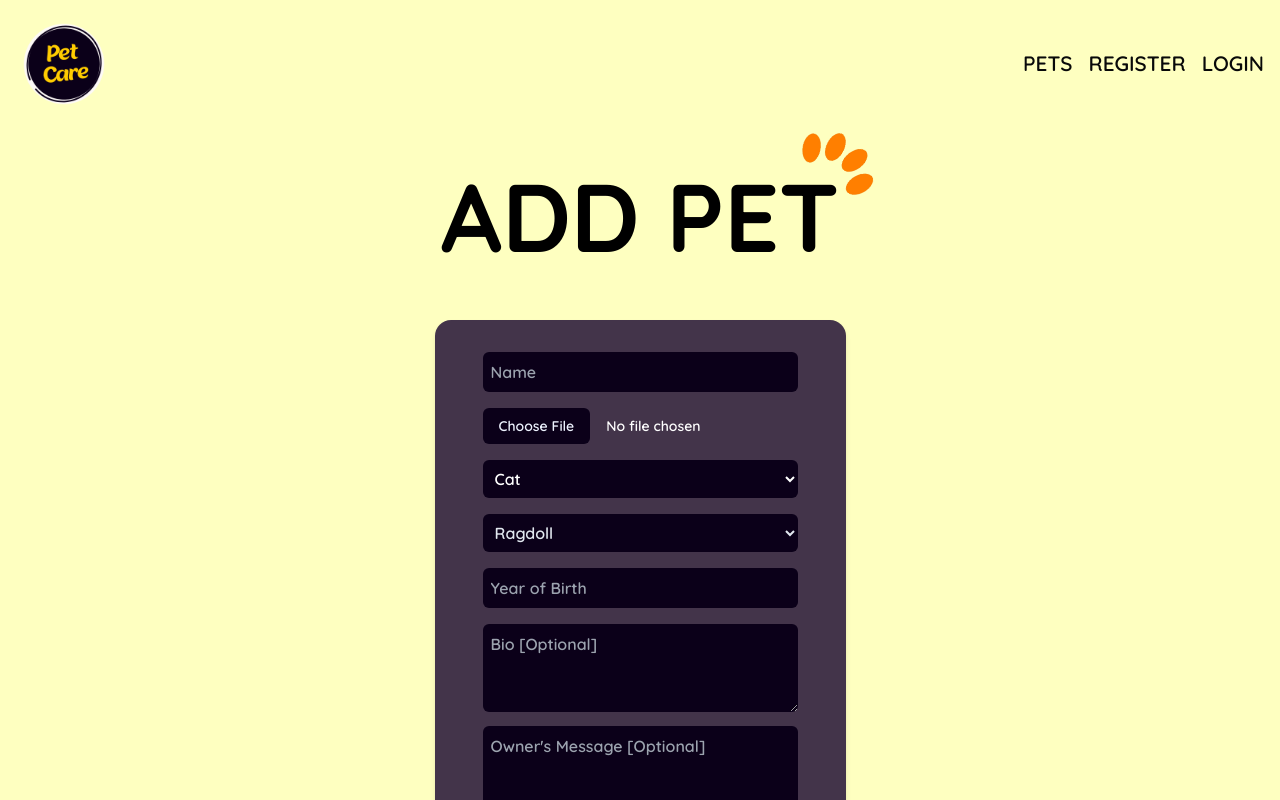
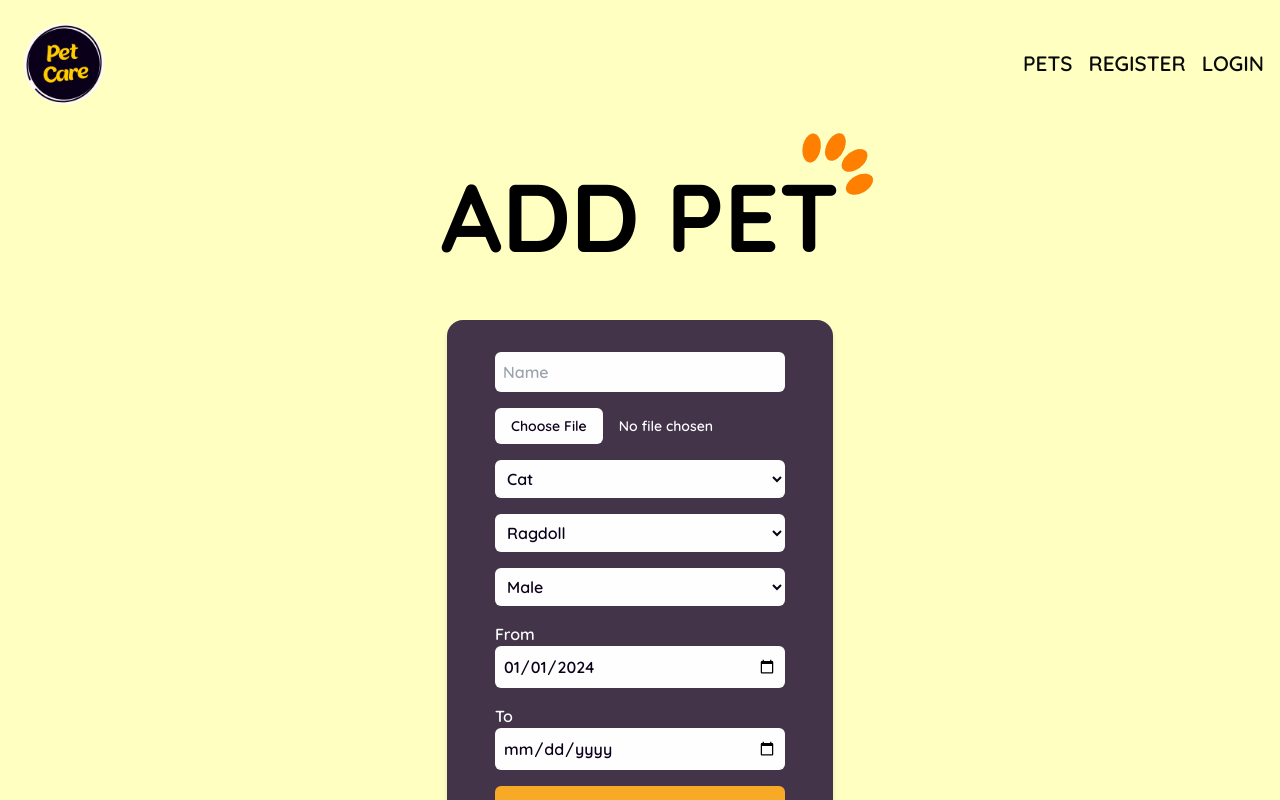
Before and after one commit to PekaVengers/PetCare, a React (Vite) app in the folder client/: page /add-pet in a window 1280 px wide. Shown: the top 800 px of the page. Built offline with nearby package versions, Linux system fonts and the light colour scheme.

Commit message:
chore: update add-pet page

```diff
--- a/client/src/pages/AddPet.jsx
+++ b/client/src/pages/AddPet.jsx
@@ -1,25 +1,74 @@
-import { Form} from "react-router-dom";
+import { Form } from "react-router-dom";
 import { useState } from "react";
 import SectionHeading from "../components/SectionHeading";
 
 // eslint-disable-next-line react-refresh/only-export-components
-export async function action({request}) {
+export async function action({ request }) {
   const formData = await request.formData();
   console.log(formData);
 }
 
 export default function AddPet() {
+  const [profile, setProfile] = useState("");
+  const [formOne, setFormOne] = useState(true);
+  const [startDate, setStartDate] = useState("2024-01-01");
+  const [endDate, setEndDate] = useState("");
   const [curType, setCurType] = useState("Cat");
   const petTypes = ["Cat", "Dog", "Rabbit"];
   const petBreeds = {
-    "Cat": [
-      "Ragdoll", "Sphynx","Maine Coone", "Abyssinian",
+    Cat: [
+      "Ragdoll",
+      "Sphynx",
+      "Maine Coon",
+      "Abyssinian",
+      "Siamese",
+      "Persian",
+      "British Shorthair",
     ],
-    "Dog": [
-      "Labrador", "Husky", "Bulldog","Poodle", "German Shepherd",
+    Dog: [
+      "Labrador Retriever",
+      "Husky",
+      "Bulldog",
+      "Poodle",
+      "German Shepherd",
+      "Golden Retriever",
+      "Beagle",
     ],
-    "Rabbit": [
-      "Mini Lop", "Rex", "Lionhead",
+    Rabbit: [
+      "Mini Lop",
+      "Rex",
+      "Lionhead",
+      "Flemish Giant",
+      "Dutch",
+      "Holland Lop",
+      "English Angora",
+    ],
+    Fish: [
+      "Goldfish",
+      "Betta",
+      "Angelfish",
+      "Guppy",
+      "Cichlid",
+      "Tetra",
+      "Molly",
+    ],
+    Bird: [
+      "Parakeet",
+      "Cockatiel",
+      "Canary",
+      "Finch",
+      "Lovebird",
+      "African Grey Parrot",
+      "Cockatoo",
+    ],
+    Reptile: [
+      "Ball Python",
+      "Corn Snake",
+      "Bearded Dragon",
+      "Leopard Gecko",
+      "Iguana",
+      "Turtle",
+      "Chameleon",
     ],
   };
 
@@ -27,48 +76,235 @@ export default function AddPet() {
     setCurType(event.target.value);
   }
 
+  const handleStartDateChange = (e) => {
+    setStartDate(e.target.value);
+  };
+
+  const handleEndDateChange = (e) => {
+    setEndDate(e.target.value);
+  };
+
+  const toggleForm = () => {
+    setFormOne(!formOne);
+  };
+
+  const updateProfileDataChange = (e) => {
+
+    const reader = new FileReader();
+
+    reader.onload = () => {
+      if (reader.readyState === 2) {
+        console.log(reader.result);
+        setProfile(reader.result);
+      }
+    };
+
+    reader.readAsDataURL(e.target.files[0]);
+
+};
+
   return (
     <div className="w-full min-h-screen bg-[#FEFFC0] flex flex-col justify-center items-center gap-[1rem] pt-[8rem] pb-[5rem]">
       <SectionHeading heading="Add Pet" styles="text-[4rem]" />
-      <Form method="POST" className="max-w-md mx-auto px-[3rem] py-[2rem] shadow-md rounded-[1rem] bg-[#15022DCC] text-white font-semibold font-primary">
-        <input required className="mb-4 w-full p-2 rounded-md outline-none bg-[#0B0019] outline-none text-white" type="text" name="name" placeholder="Name" />
+      <Form
+        encType="multipart/form-data"
+        method="POST"
+        className="flex gap-4 flex-wrap items-stretch justify-stretch"
+      >
+        {formOne ? (
+          <section
+            id="formOne"
+            className="max-w-md mx-auto px-[3rem] py-[2rem] shadow-md rounded-[1rem] bg-[#15022DCC] text-[#0B0019] font-semibold font-primary"
+          >
+            <input
+              required
+              className="mb-4 w-full p-2 rounded-md outline-none bg-[#fefefe] outline-none text-[#0B0019]"
+              type="text"
+              name="name"
+              placeholder="Name"
+            />
             <div className="relative mb-4">
-          <input required name="image" type="file" className="block w-full text-sm text-white file:mr-4 file:py-2 file:px-4 file:rounded-md file:border-0 file:text-sm file:font-semibold file:bg-[#0B0019] outline-none file:text-[#EEF3FF]" accept="image/png, image/jpeg" placeholder="Upload a image"/>
+              <input
+                required
+                name="image"
+                type="file"
+                accept="image/"
+                id="file"
+                onChange={updateProfileDataChange}
+                className="block w-full text-sm text-[#0B0019] file:mr-4 file:py-2 file:px-4 file:rounded-md file:border-0 file:text-sm file:font-semibold file:bg-[#fefefe] outline-none text-[#fefefe] file:text-[#0B0019]"
+                placeholder="Upload a image"
+              />
             </div>
             <div>
-          <select className="mb-4 w-full p-2 rounded-md outline-none text-slate-500 bg-[#0B0019] outline-none text-white" onChange={updateBreedOpts} name="type">
+              <select
+                className="mb-4 w-full p-2 rounded-md outline-none bg-[#fefefe] outline-none text-[#0B0019]"
+                onChange={updateBreedOpts}
+                name="type"
+              >
                 {petTypes.map((petType) => (
-              <option key={petType} value={petType}>{petType}</option>
+                  <option key={petType} value={petType}>
+                    {petType}
+                  </option>
                 ))}
               </select>
             </div>
 
             <div>
-          <select name="breed" className="mb-4 w-full p-2 rounded-md outline-none text-slate-200 bg-[#0B0019] outline-none">
-            {curType ?
+              <select
+                name="breed"
+                className="mb-4 w-full p-2 rounded-md outline-none  bg-[#fefefe] outline-none text-[#0B0019]"
+              >
+                {curType ? (
                   petBreeds[curType].map((breed) => (
-                <option key={breed} value={breed}>{breed}</option>
+                    <option key={breed} value={breed}>
+                      {breed}
+                    </option>
                   ))
-              :
+                ) : (
                   <option>Select a Type First</option>
-            }
+                )}
               </select>
             </div>
 
             <div>
-        <input required className="mb-4 w-full p-2 rounded-md outline-none bg-[#0B0019] outline-none" type="text" name="Year of Birth" placeholder="Year of Birth"  pattern="\d{4}" title="Please enter a 4-digit year."/>
+              <select
+                className="mb-4 w-full p-2 rounded-md outline-none  bg-[#fefefe] outline-none text-[#0B0019]"
+                name="gender"
+              >
+                <option value="Male">Male</option>
+                <option value="Female">Female</option>
+              </select>
             </div>
 
             <div>
-          <textarea className="bg-[#0B0019] outline-none rounded-md p-2 mb-2" placeholder="Bio [Optional]" name="interests" cols="34" rows="3"></textarea>
+              <label htmlFor="startDate" className="text-[#fefefe]">
+                From
+              </label>
+              <input
+                name="startDate"
+                type="date"
+                max={endDate}
+                onChange={handleStartDateChange}
+                value={startDate}
+                className="mb-4 w-full p-2 rounded-md outline-none  bg-[#fefefe] outline-none text-[#0B0019]"
+              />
             </div>
 
             <div>
-          <textarea className="bg-[#0B0019] outline-none rounded-md p-2 mb-4" placeholder="Owner's Message [Optional]" name="interests" cols="34" rows="3"></textarea>
+              <label htmlFor="endDate" className="text-[#fefefe]">
+                To
+              </label>
+              <input
+                name="endDate"
+                type="date"
+                onChange={handleEndDateChange}
+                value={endDate}
+                min={startDate}
+                className="mb-4 w-full p-2 rounded-md outline-none  bg-[#fefefe] outline-none text-[#0B0019]"
+              />
             </div>
 
-        <button type="submit" className="w-full p-2 bg-[#f8aa26] text-[#0B0019] rounded-md hover:opacity-[0.8] hover:text-[#080909] uppercase font-semibold">{`Next Page >`}</button>
+            <button
+              className="w-full p-2 bg-[#f8aa26] text-[#0B0019] rounded-md hover:text-[#080909] uppercase font-semibold hover:bg-[#fefefe]"
+              onClick={toggleForm}
+            >{`Next Page >`}</button>
+          </section>
+        ) : (
+          <section
+            id="formTwo"
+            className="max-w-md mx-auto px-[3rem] py-[2rem] shadow-md rounded-[1rem] bg-[#15022DCC] text-[#0B0019] font-semibold font-primary"
+          >
+            <div>
+              <input
+                required
+                className="mb-4 w-full p-2 rounded-md outline-none bg-[#fefefe] outline-none text-[#0B0019]"
+                type="text"
+                name="Year of Birth"
+                placeholder="Year of Birth"
+                pattern="\d{4}"
+                title="Please enter a 4-digit year."
+              />
+            </div>
+
+            <div>
+              <label htmlFor="availability" className="text-[#fefefe]">
+                Available for Borrow
+              </label>
+              <select
+                className="mb-4 w-full p-2 rounded-md outline-none  bg-[#fefefe] outline-none text-[#0B0019]"
+                name="availability"
+              >
+                <option value="Yes">Yes</option>
+                <option value="No">No</option>
+              </select>
+            </div>
+
+            <div>
+              <textarea
+                className="bg-[#fefefe] outline-none rounded-md p-2 mb-2"
+                placeholder="Bio [Optional]"
+                name="bio"
+                cols="34"
+                rows="2"
+              ></textarea>
+            </div>
+
+            <div>
+              <textarea
+                className="bg-[#fefefe] outline-none rounded-md p-2 mb-2"
+                placeholder="Precautions"
+                name="precautions"
+                cols="34"
+                rows="2"
+              ></textarea>
+            </div>
+
+            <div>
+              <textarea
+                className="bg-[#fefefe] outline-none rounded-md p-2 mb-2"
+                placeholder="Interests [Optional]"
+                name="interests"
+                cols="34"
+                rows="2"
+              ></textarea>
+            </div>
+
+            <div>
+              <textarea
+                className="bg-[#fefefe] outline-none rounded-md p-2 mb-2"
+                placeholder="Owner's Message [Optional]"
+                name="ownerMessage"
+                cols="34"
+                rows="2"
+              ></textarea>
+            </div>
+
+            <button
+              className="w-full p-2 bg-[#f8aa26] text-[#0B0019] rounded-md hover:text-[#080909] uppercase font-semibold mb-2 hover:bg-[#fefefe]"
+              onClick={toggleForm}
+            >{`< Prev Page`}</button>
+
+            <button
+              type="submit"
+              className="w-full p-2 bg-[#fefefe] text-[#0B0019] rounded-md hover:text-[#080909] uppercase font-semibold hover:bg-[#f8aa26]"
+            >{`Submit`}</button>
+          </section>
+        )}
+        {/*
+          petName: 'Fluffy',
+          profile: 'https://images.pexels.com/photos/1108099/pexels-photo-1108099.jpeg?auto=compress&cs=tinysrgb&w=1260&h=750&dpr=1',
+          petType: 'Dog',
+          petBreed: 'Golden Retriever',
+          petGender: 'Female',
+          startDate: '2024-01-20',
+          endDate: '2024-01-25'
+          petAge: '3',
+          petBio: "A social pet with 2 years of experience",
+          petInterests: 'Mai nahi bataunga',
+          petPrecautions: 'Allergic to certain foods',
+          ownerMessage: 'I am going to shimla, Please handle my pet with care'
+          */}
       </Form>
     </div>
-  )
+  );
 }
```
Lines whose indentation alone changed are shown as unchanged.
